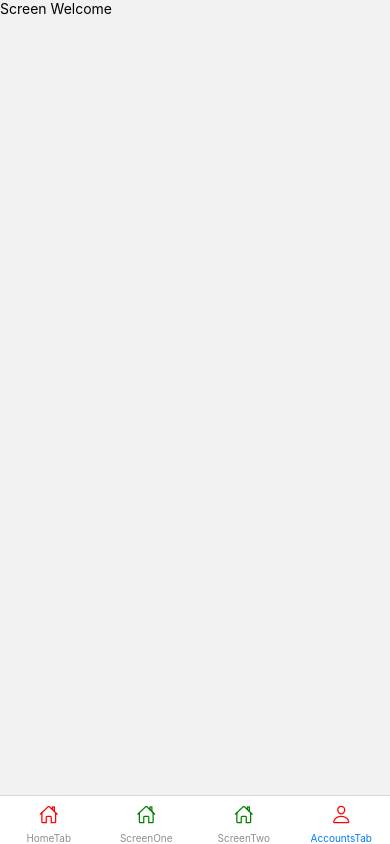
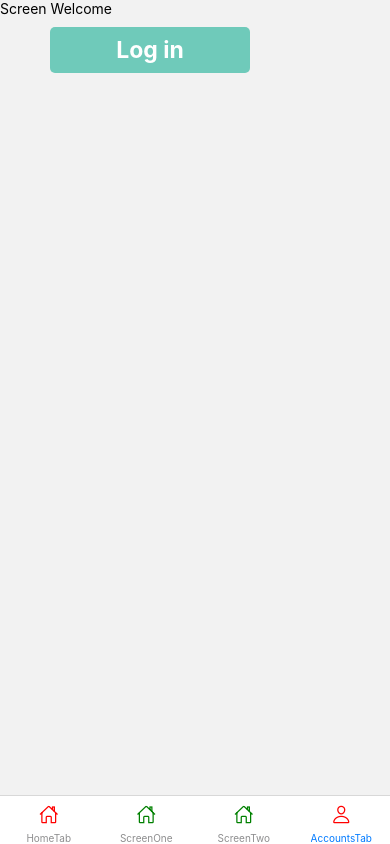
Before and after one commit to PaulLandaeta/React-Native-Course, a React Native app in the folder Navigations/: screen /AccountsTab in a window 390 px wide. Built offline with nearby package versions, Linux system fonts and the light colour scheme; no server answers.

Commit message:
feat: login user

```diff
--- a/Navigations/src/screens/account/LoginScreen.tsx
+++ b/Navigations/src/screens/account/LoginScreen.tsx
@@ -1,9 +1,49 @@
 import React from 'react';
-import {View, Text} from 'react-native';
+import {View} from 'react-native';
+import {Input, Button} from '@rneui/themed';
+import {signInWithEmailAndPassword} from 'firebase/auth';
+import {auth} from './../../services/firebase';
+
 export const LoginScreen = () => {
+  const login = () => {
+    signInWithEmailAndPassword(auth, 'paulwilkerlf@gmail.com', '123456')
+      .then(userCredential => {
+        // Signed in
+        const user = userCredential.user;
+        console.log(user);
+        // ...
+      })
+      .catch(error => {
+        const errorCode = error.code;
+        const errorMessage = error.message;
+        console.error(errorMessage);
+      });
+  };
   return (
-    <View>
-      <Text>Screen Login</Text>
-    </View>
+    <>
+      <View style={{flex: 1, backgroundColor: 'red'}}>
+        <View style={{flex: 1, backgroundColor: 'black'}}></View>
+        <View style={{flex: 1, backgroundColor: 'white'}}>
+          <Input placeholder="Email" />
+          <Input placeholder="Password" secureTextEntry={true} />
+          <Button
+            title="LOG IN"
+            buttonStyle={{
+              backgroundColor: 'black',
+              borderWidth: 2,
+              borderColor: 'white',
+              borderRadius: 30,
+            }}
+            containerStyle={{
+              width: 200,
+              marginHorizontal: 50,
+              marginVertical: 10,
+            }}
+            titleStyle={{fontWeight: 'bold'}}
+            onPress={login}
+          />
+        </View>
+      </View>
+    </>
   );
 };
--- a/Navigations/src/screens/account/WelcomeScreen.tsx
+++ b/Navigations/src/screens/account/WelcomeScreen.tsx
@@ -2,12 +2,15 @@ import React, {useEffect, useState} from 'react';
 import {View, Text} from 'react-native';
 import {onAuthStateChanged} from 'firebase/auth';
 import {auth} from './../../services/firebase';
+import {Button, ButtonGroup, withTheme} from '@rneui/themed';
 
-export const WelcomeScreen = () => {
+export const WelcomeScreen = props => {
+  const {navigation} = props;
   const [hasLogged, setHasLogged] = useState(false);
-
+  const goToLogin = () => {
+    navigation.navigate('LoginScreen');
+  };
   useEffect(() => {
-    // TODO: getAuth from Firebase
     onAuthStateChanged(auth, (user: any) => {
       console.log(user);
       setHasLogged(user ? true : false);
@@ -20,6 +23,23 @@ export const WelcomeScreen = () => {
   ) : (
     <View>
       <Text>Screen Welcome</Text>
+      <Button
+        title="Log in"
+        loading={false}
+        loadingProps={{size: 'small', color: 'white'}}
+        buttonStyle={{
+          backgroundColor: 'rgba(111, 202, 186, 1)',
+          borderRadius: 5,
+        }}
+        titleStyle={{fontWeight: 'bold', fontSize: 23}}
+        containerStyle={{
+          marginHorizontal: 50,
+          height: 50,
+          width: 200,
+          marginVertical: 10,
+        }}
+        onPress={goToLogin}
+      />
     </View>
   );
 };
```
